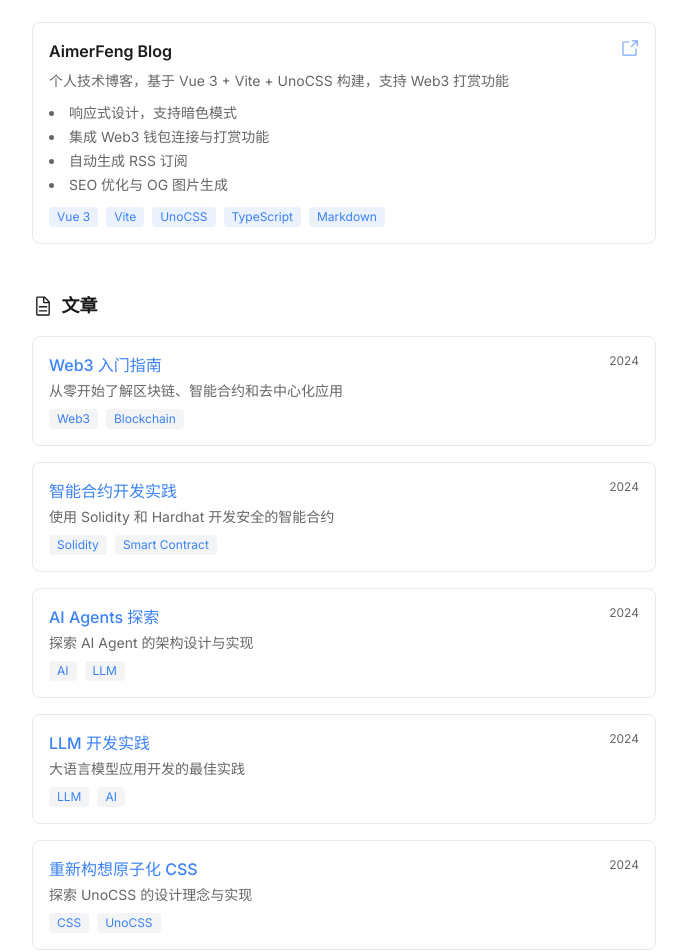
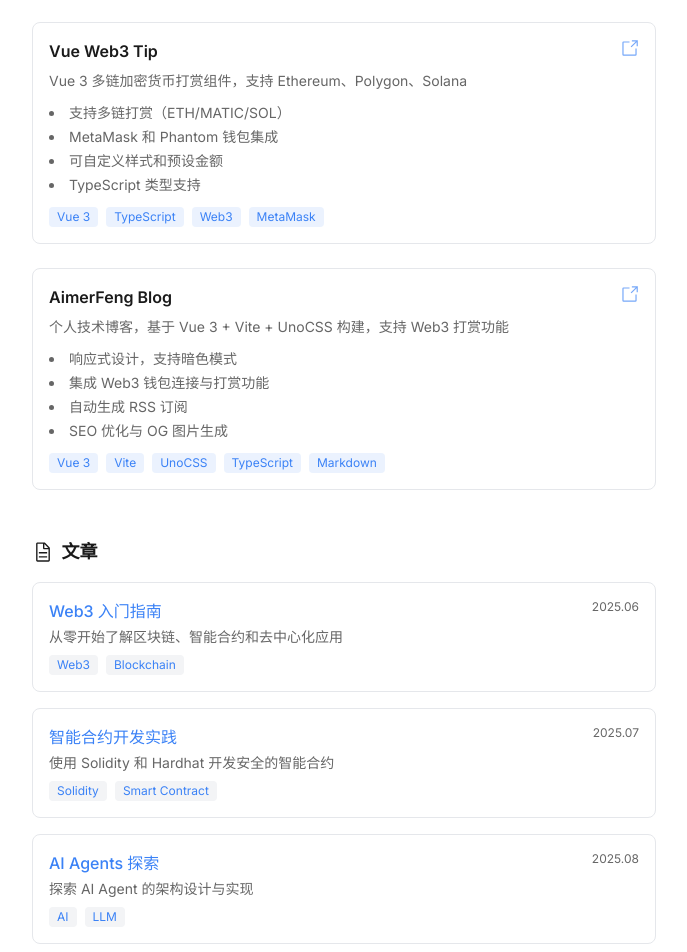
Before and after one commit to aimerfeng/aimerfeng-cv, a Vue app: page / in a window 1280 px wide. Shown: the part 1543-2495 px from the top of the page, without its empty margins (296-983 px from the left). Built offline with nearby package versions, Linux system fonts and the light colour scheme.

Commit message:
update: company name, articles dates, add vue-web3-tip project

```diff
--- a/src/components/Articles.vue
+++ b/src/components/Articles.vue
@@ -3,37 +3,37 @@ const articles = [
   {
     title: 'Web3 入门指南',
     description: '从零开始了解区块链、智能合约和去中心化应用',
-    url: 'https://aimerfeng.com/posts/web3-intro',
-    date: '2024',
+    url: 'https://aimerfeng.me/posts/web3-intro',
+    date: '2025.06',
     tags: ['Web3', 'Blockchain'],
   },
   {
     title: '智能合约开发实践',
     description: '使用 Solidity 和 Hardhat 开发安全的智能合约',
-    url: 'https://aimerfeng.com/posts/smart-contracts',
-    date: '2024',
+    url: 'https://aimerfeng.me/posts/smart-contracts',
+    date: '2025.07',
     tags: ['Solidity', 'Smart Contract'],
   },
   {
     title: 'AI Agents 探索',
     description: '探索 AI Agent 的架构设计与实现',
-    url: 'https://aimerfeng.com/posts/ai-agents',
-    date: '2024',
+    url: 'https://aimerfeng.me/posts/ai-agents',
+    date: '2025.08',
     tags: ['AI', 'LLM'],
   },
   {
     title: 'LLM 开发实践',
     description: '大语言模型应用开发的最佳实践',
-    url: 'https://aimerfeng.com/posts/llm-dev',
-    date: '2024',
+    url: 'https://aimerfeng.me/posts/llm-dev',
+    date: '2025.09',
     tags: ['LLM', 'AI'],
   },
   {
-    title: '重新构想原子化 CSS',
-    description: '探索 UnoCSS 的设计理念与实现',
-    url: 'https://aimerfeng.com/posts/reimagine-atomic-css-zh',
-    date: '2024',
-    tags: ['CSS', 'UnoCSS'],
+    title: 'Web3 打赏功能实现',
+    description: '在博客中集成多链加密货币打赏功能',
+    url: 'https://aimerfeng.me/posts/web3-tip-feature',
+    date: '2025.10',
+    tags: ['Web3', 'Vue'],
   },
 ]
 </script>
@@ -77,7 +77,7 @@ const articles = [
 
     <div class="mt-4 text-center">
       <a
-        href="https://aimerfeng.com/posts"
+        href="https://aimerfeng.me/posts"
         target="_blank"
         rel="noopener noreferrer"
         class="text-sm text-blue-500 hover:underline"
--- a/src/components/Experience.vue
+++ b/src/components/Experience.vue
@@ -1,9 +1,9 @@
 <script setup lang="ts">
 const experiences = [
   {
-    company: '某量化科技公司',
+    company: '钧誉资产科技有限公司',
     position: '全栈工程师 / 量化开发',
-    period: '2023 - 至今',
+    period: '2024.06 - 2024.11',
     location: '成都',
     description: '负责量化投资回测系统的设计与开发',
     highlights: [
--- a/src/components/Projects.vue
+++ b/src/components/Projects.vue
@@ -10,6 +10,18 @@ const projects = [
       '支持社交恢复机制，通过守护者恢复账户',
       '集成 Paymaster 实现 Gas 代付',
       '多签授权支持，增强资产安全性',
+    ],
+  },
+  {
+    name: 'Vue Web3 Tip',
+    description: 'Vue 3 多链加密货币打赏组件，支持 Ethereum、Polygon、Solana',
+    url: 'https://github.com/aimerfeng/vue-web3-tip',
+    techStack: ['Vue 3', 'TypeScript', 'Web3', 'MetaMask'],
+    highlights: [
+      '支持多链打赏（ETH/MATIC/SOL）',
+      'MetaMask 和 Phantom 钱包集成',
+      '可自定义样式和预设金额',
+      'TypeScript 类型支持',
     ],
   },
   {
```
